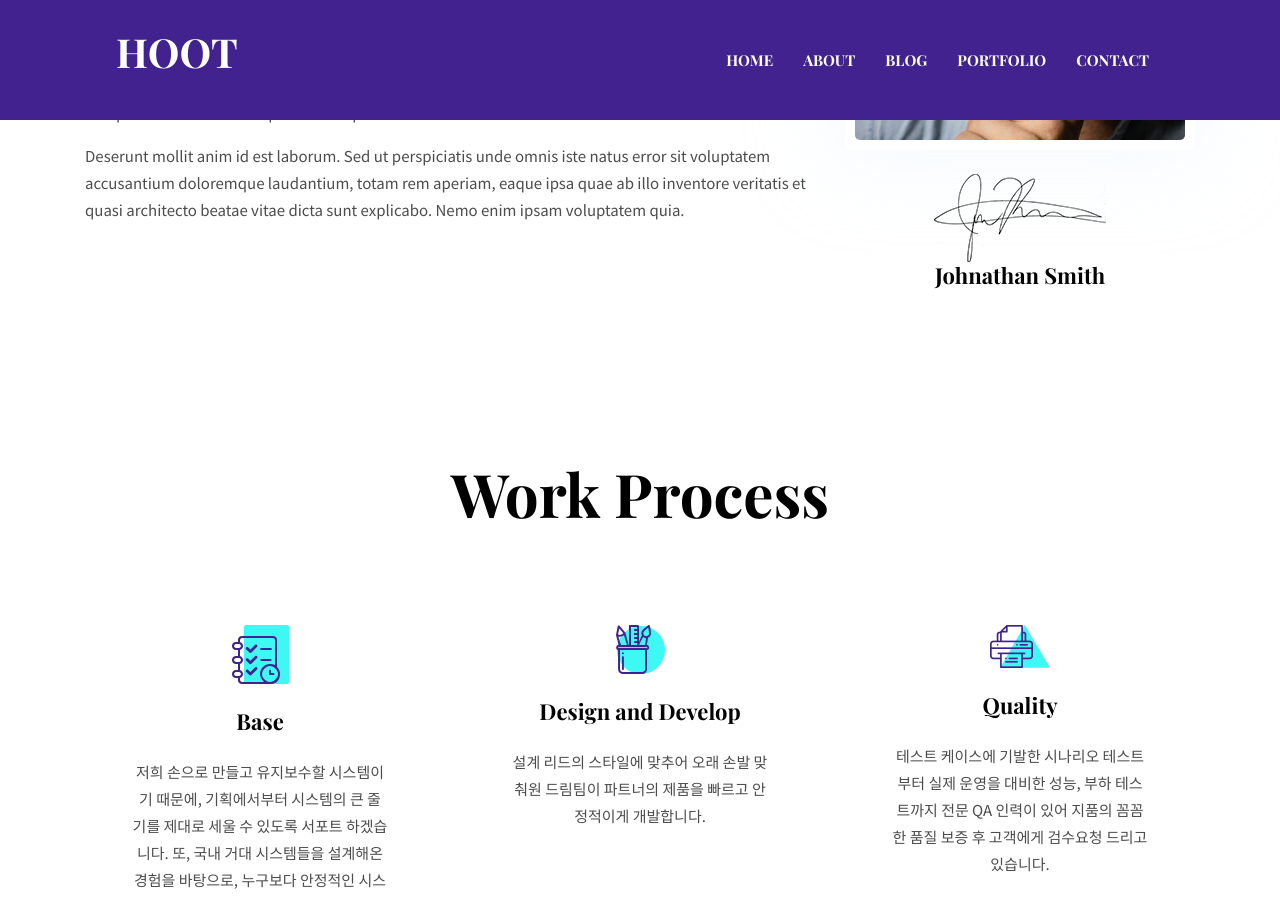
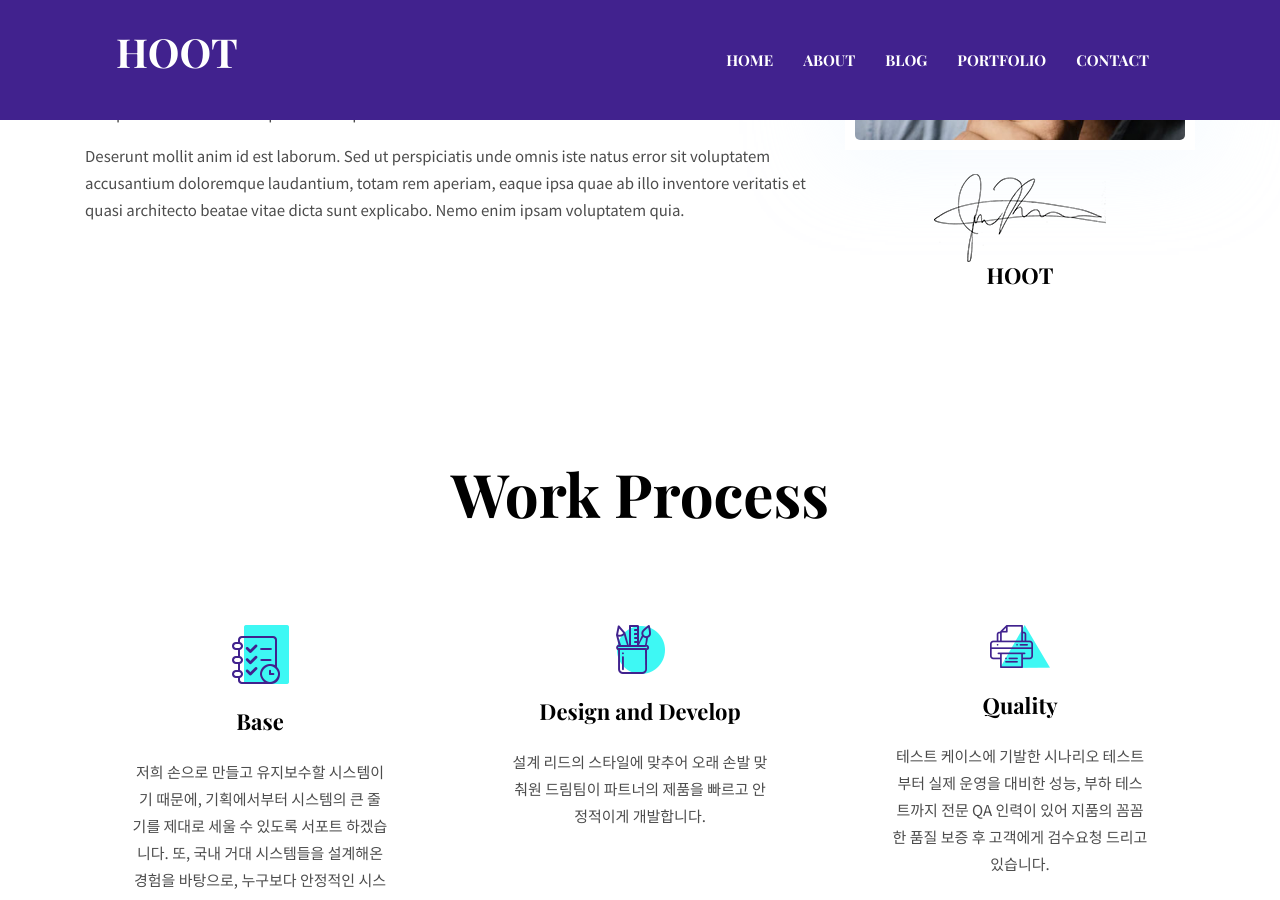
Before and after one commit to hoot0305/hoot0305.github.io, a Jekyll site: the page built from _pages/about.md, in a window 1280 px wide and 900 px high, scrolled down 597 px. Built offline with Jekyll 4.4.1, drawn with Linux system fonts in a browser that asks for light colours.

Commit message:
about page updated.

```diff
--- a/_layouts/about.html
+++ b/_layouts/about.html
@@ -1,6 +1,7 @@
 ---
 layout: default
 ---
+
 <!-- page title -->
 <section class="page-title-alt bg-primary position-relative">
   <div class="container">
@@ -11,12 +12,36 @@ layout: default
     </div>
   </div>
   <!-- background shapes -->
-  <img src="{{ site.baseurl }}/assets/images/illustrations/leaf-bg-top.png" alt="illustrations" class="bg-shape-1 w-100">
-  <img src="{{ site.baseurl }}/assets/images/illustrations/dots-group-sm.png" alt="illustrations" class="bg-shape-2">
-  <img src="{{ site.baseurl }}/assets/images/illustrations/leaf-yellow.png" alt="illustrations" class="bg-shape-3">
-  <img src="{{ site.baseurl }}/assets/images/illustrations/leaf-orange.png" alt="illustrations" class="bg-shape-4">
-  <img src="{{ site.baseurl }}/assets/images/illustrations/dots-group-cyan.png" alt="illustrations" class="bg-shape-5">
-  <img src="{{ site.baseurl }}/assets/images/illustrations/leaf-cyan-lg.png" alt="illustrations" class="bg-shape-6">
+  <img
+    src="{{ site.baseurl }}/assets/images/illustrations/leaf-bg-top.png"
+    alt="illustrations"
+    class="bg-shape-1 w-100"
+  />
+  <img
+    src="{{ site.baseurl }}/assets/images/illustrations/dots-group-sm.png"
+    alt="illustrations"
+    class="bg-shape-2"
+  />
+  <img
+    src="{{ site.baseurl }}/assets/images/illustrations/leaf-yellow.png"
+    alt="illustrations"
+    class="bg-shape-3"
+  />
+  <img
+    src="{{ site.baseurl }}/assets/images/illustrations/leaf-orange.png"
+    alt="illustrations"
+    class="bg-shape-4"
+  />
+  <img
+    src="{{ site.baseurl }}/assets/images/illustrations/dots-group-cyan.png"
+    alt="illustrations"
+    class="bg-shape-5"
+  />
+  <img
+    src="{{ site.baseurl }}/assets/images/illustrations/leaf-cyan-lg.png"
+    alt="illustrations"
+    class="bg-shape-6"
+  />
 </section>
 <!-- /page title -->
 
@@ -24,14 +49,20 @@ layout: default
 <section class="section pt-5">
   <div class="container">
     <div class="row">
-      <div class="col-md-8">
-        {{ content }}
-      </div>
+      <div class="col-md-8">{{ content }}</div>
       <div class="col-md-4 text-center drag-lg-top">
         <div class="shadow-down mb-4">
-          <img src="{{ site.baseurl }}/{{ page.image }}" alt="{{ page.author }}" class="img-fluid w-100 rounded-lg border-thick border-white">
+          <img
+            src="{{ site.baseurl }}/{{ page.image }}"
+            alt="{{ page.author }}"
+            class="img-fluid w-100 rounded-lg border-thick border-white"
+          />
         </div>
-        <img src="{{ site.baseurl }}/{{ page.signature }}" alt="signature" class="img-fluid">
+        <img
+          src="{{ site.baseurl }}/{{ page.signature }}"
+          alt="signature"
+          class="img-fluid"
+        />
         <h4>{{ page.author }}</h4>
       </div>
     </div>
@@ -40,7 +71,6 @@ layout: default
 <!-- /about -->
 
 {% include work-process-section.html %}
-
 {% include team-section.html %}
 
 <section class="section">
--- a/_pages/about.md
+++ b/_pages/about.md
@@ -1,7 +1,7 @@
 ---
 layout: about
 title: About Me
-author: Johnathan Smith
+author: HOOT
 image: assets/images/about/author.jpg
 signature: assets/images/about/signature.png
 ---
```
